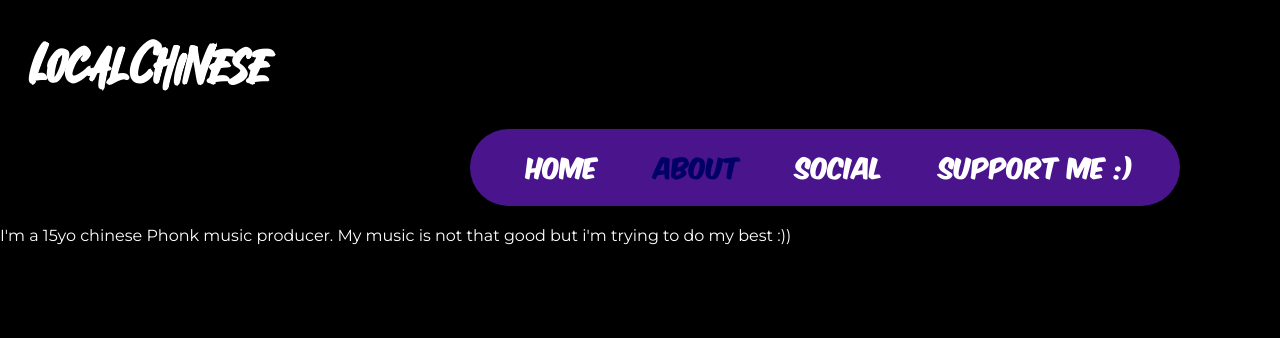
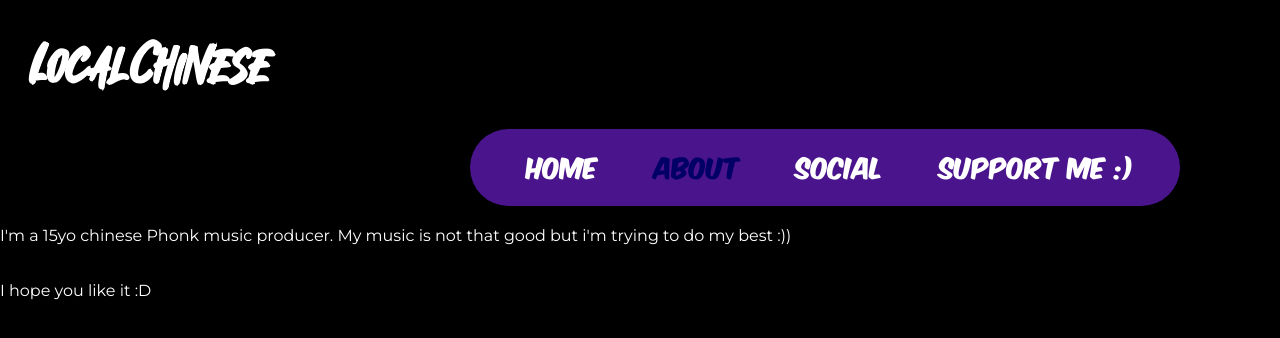
Before and after one commit to LocalChinese/LocalChinese.github.io, a plain HTML site: page about.html in a window 1280 px wide. Drawn offline with Linux system fonts and the light colour scheme.

Commit message:
Update about.html

```diff
--- a/about.html
+++ b/about.html
@@ -18,6 +18,7 @@
     <div class="bioDiv">
         <h2>My Bio</h2>
         <p>I'm a 15yo chinese Phonk music producer. My music is not that good but i'm trying to do my best :))</p>
+        <p>I hope you like it :D</p>
     </div>
 
     <footer>
```
